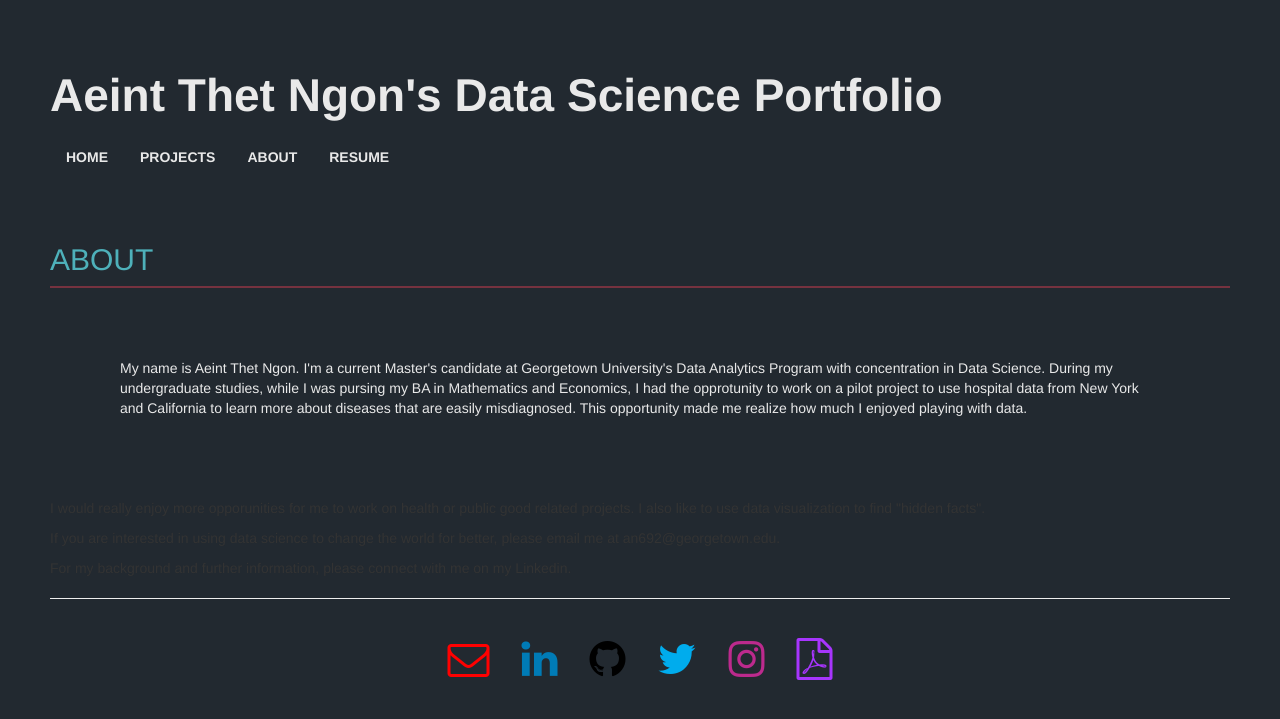
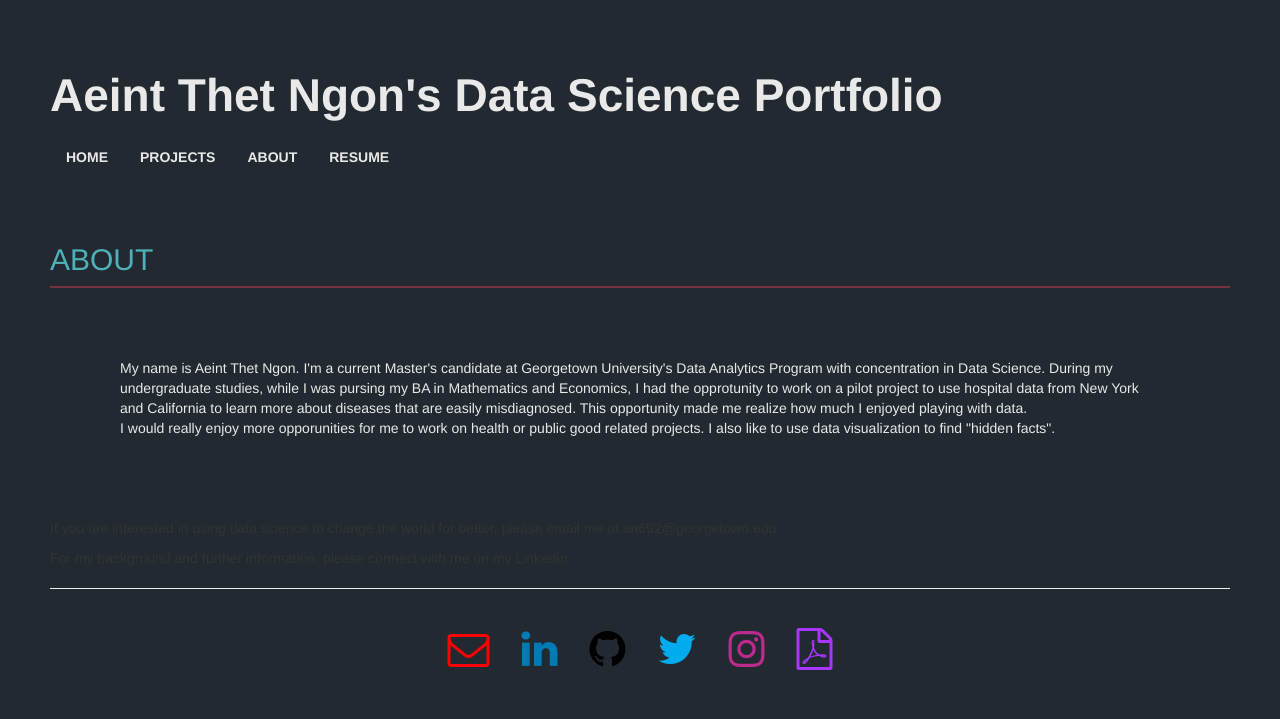
Before and after one commit to aeintngon/old-webpage, a Jekyll site: the page built from about.html, in a window 1280 px wide. Shown: the top 719 px of the page. Built offline with Jekyll 4.4.1, drawn with Linux system fonts in a browser that asks for light colours; nearby versions of some CDN libraries.

Commit message:
Update about.html

```diff
--- a/about.html
+++ b/about.html
@@ -3,7 +3,7 @@ layout: default
 ---
 	<h2>ABOUT</h2>
 	<hr id='top-line'>
-    	<p class="content">My name is Aeint Thet Ngon. I'm a current Master's candidate at Georgetown University's Data Analytics Program with concentration in Data Science. During my undergraduate studies, while I was pursing my BA in Mathematics and Economics, I had the opprotunity to work on a pilot project to use hospital data from New York and California to learn more about diseases that are easily misdiagnosed. This opportunity made me realize how much I enjoyed playing with data. <br></p>
+    	<p class="content">My name is Aeint Thet Ngon. I'm a current Master's candidate at Georgetown University's Data Analytics Program with concentration in Data Science. During my undergraduate studies, while I was pursing my BA in Mathematics and Economics, I had the opprotunity to work on a pilot project to use hospital data from New York and California to learn more about diseases that are easily misdiagnosed. This opportunity made me realize how much I enjoyed playing with data. <br>
 	I would really enjoy more opporunities for me to work on health or public good related projects. I also like to use data visualization to find "hidden facts". <br></p>
 	If you are interested in using data science to change the world for better, please email me at <a href="mailto:an692@georgetown.edu" target="_blank"> an692@georgetown.edu</a>.<br></p>
 	For my background and further information, please connect with me on <a href="https://linkedin.com/aeintngon" target="_blank">my Linkedin</a>.<br></p>
```
